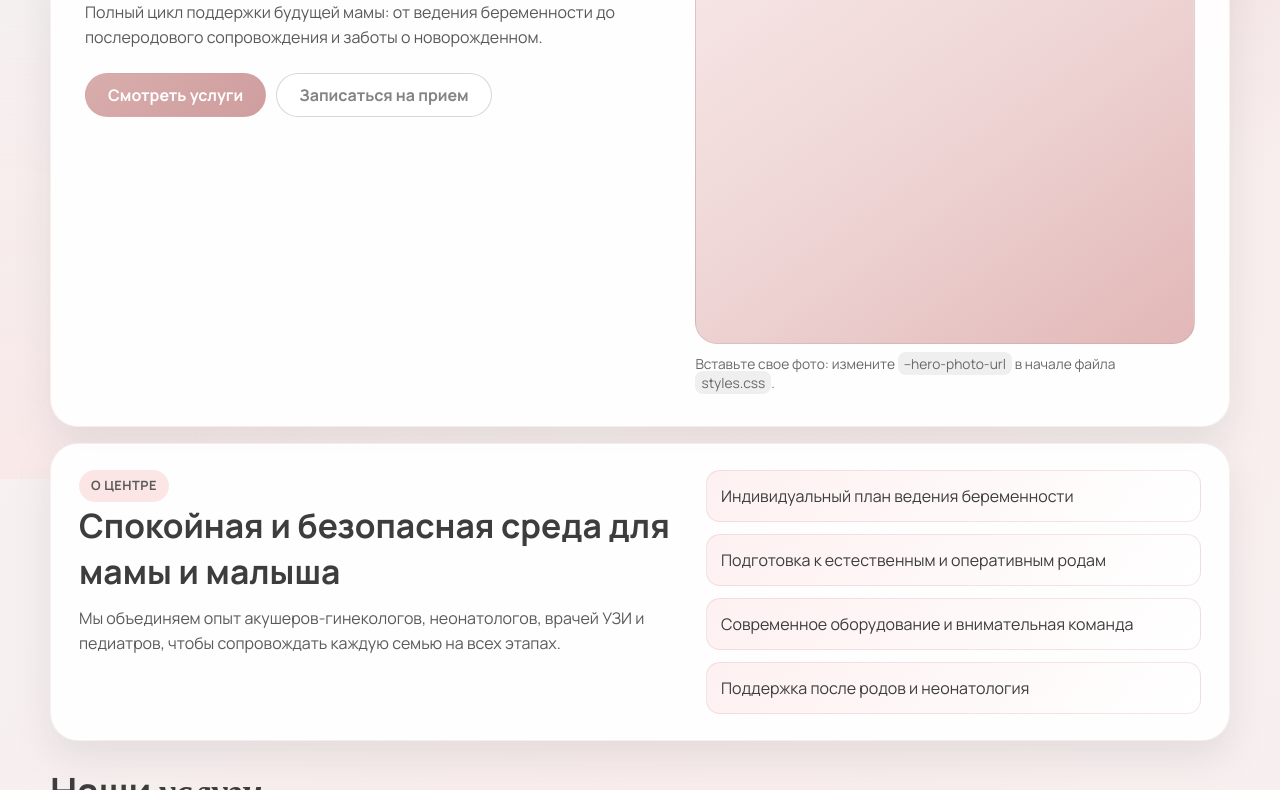
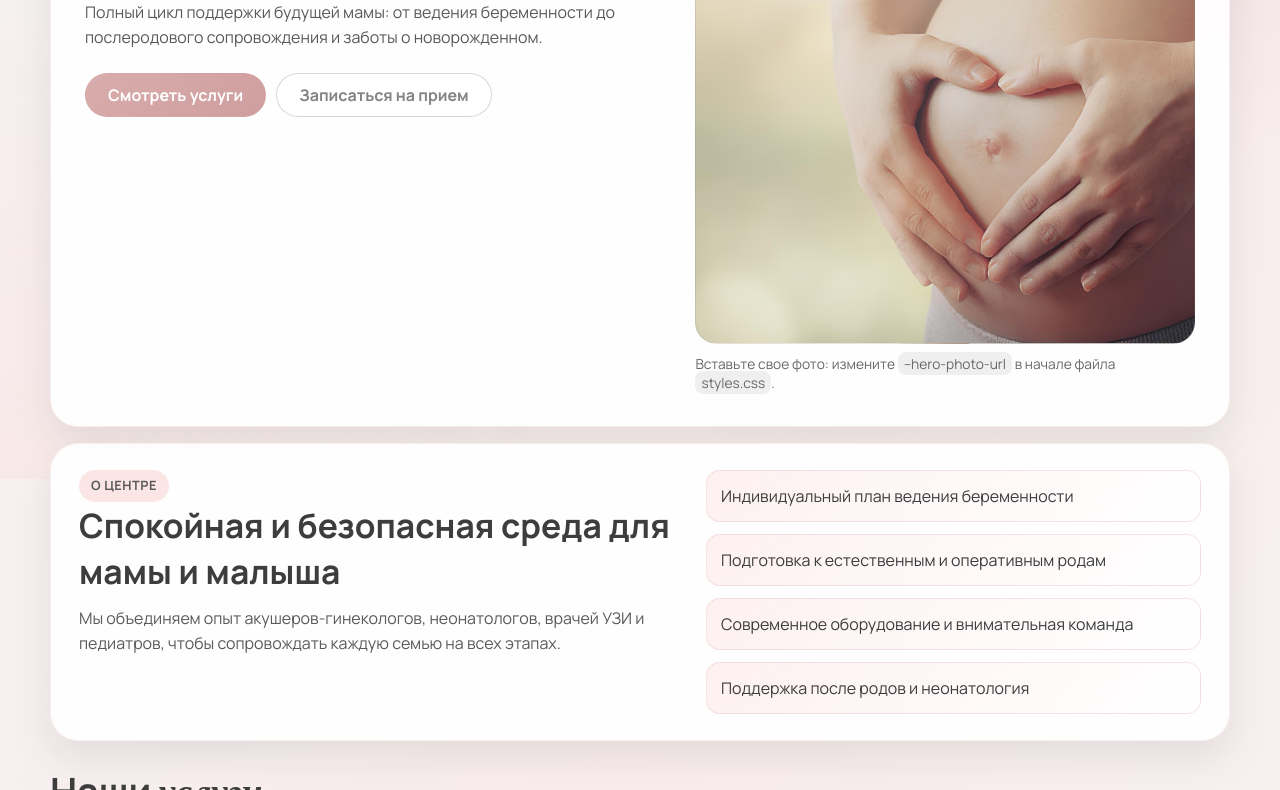
Before and after one commit to weepange/Medical_site_for_ksma, a plain HTML site: page index.html in a window 1280 px wide. Shown: the part 321-1111 px from the top of the page. Drawn offline with nearby package versions, Linux system fonts and the light colour scheme.

Commit message:
добавил фотки для сайта и убрал маркеры что делать чтобы вставить фотки

```diff
--- a/styles.css
+++ b/styles.css
@@ -7,21 +7,21 @@
   --shadow: 0 16px 36px rgba(131, 131, 131, 0.16);
   --radius-lg: 28px;
   --radius-md: 22px;
-  --hero-photo-url: url("./images/hero/your-pregnant-photo.jpg");
+  --hero-photo-url: url("./images/hero/pregrant.jpg");
   --photo-vlasova: url("./images/doctors/vlasova.jpg");
-  --photo-ermolova: url("./images/doctors/ermolova.jpg");
+  --photo-ermolova: url("./images/doctors/ermolova.png");
   --photo-roshchina: url("./images/doctors/roshchina.jpg");
   --photo-morozov: url("./images/doctors/morozov.jpg");
   --photo-sokolova: url("./images/doctors/sokolova.jpg");
   --photo-panin: url("./images/doctors/panin.jpg");
-  --service-photo-natural: url("./images/services/natural.jpg");
-  --service-photo-conservative: url("./images/services/conservative.jpg");
-  --service-photo-c-section: url("./images/services/c-section.jpg");
-  --service-photo-support: url("./images/services/support.jpg");
-  --service-photo-pregnancy: url("./images/services/pregnancy.jpg");
-  --service-photo-checkup: url("./images/services/checkup.jpg");
-  --service-photo-postpartum: url("./images/services/postpartum.jpg");
-  --service-photo-ultrasound: url("./images/services/ultrasound.jpg");
+  --service-photo-natural: url("./images/services/natural.png");
+  --service-photo-conservative: url("./images/services/conservative.png");
+  --service-photo-c-section: url("./images/services/c-section.png");
+  --service-photo-support: url("./images/services/support.png");
+  --service-photo-pregnancy: url("./images/services/pregnancy.png");
+  --service-photo-checkup: url("./images/services/checkup.png");
+  --service-photo-postpartum: url("./images/services/postpartum.png");
+  --service-photo-ultrasound: url("./images/services/ultrasound.png");
 }
 
 * {
```
Also changed, not shown: images/hero/pregrant.jpg (added), images/services/c-section.png (added), images/services/checkup.png (added), images/services/conservative.png (added), images/services/natural.png (added), images/services/postpartum.png (added), images/services/pregnancy.png (added), images/services/support.png (added), 1 other file.
